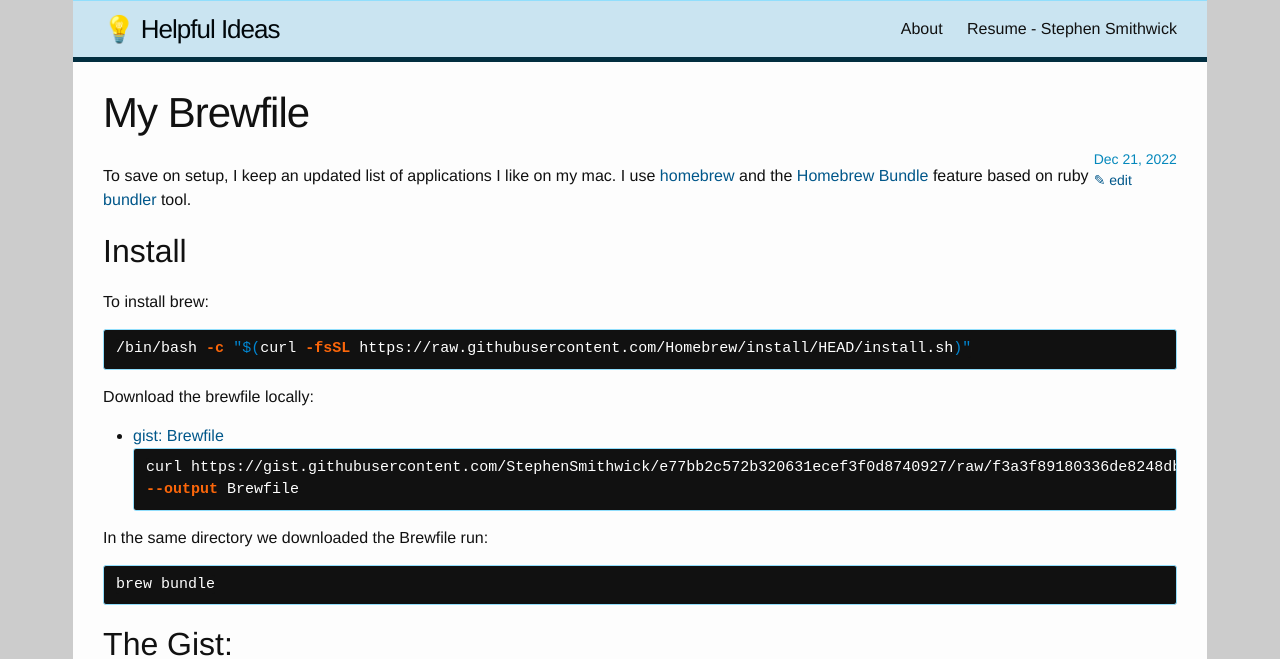
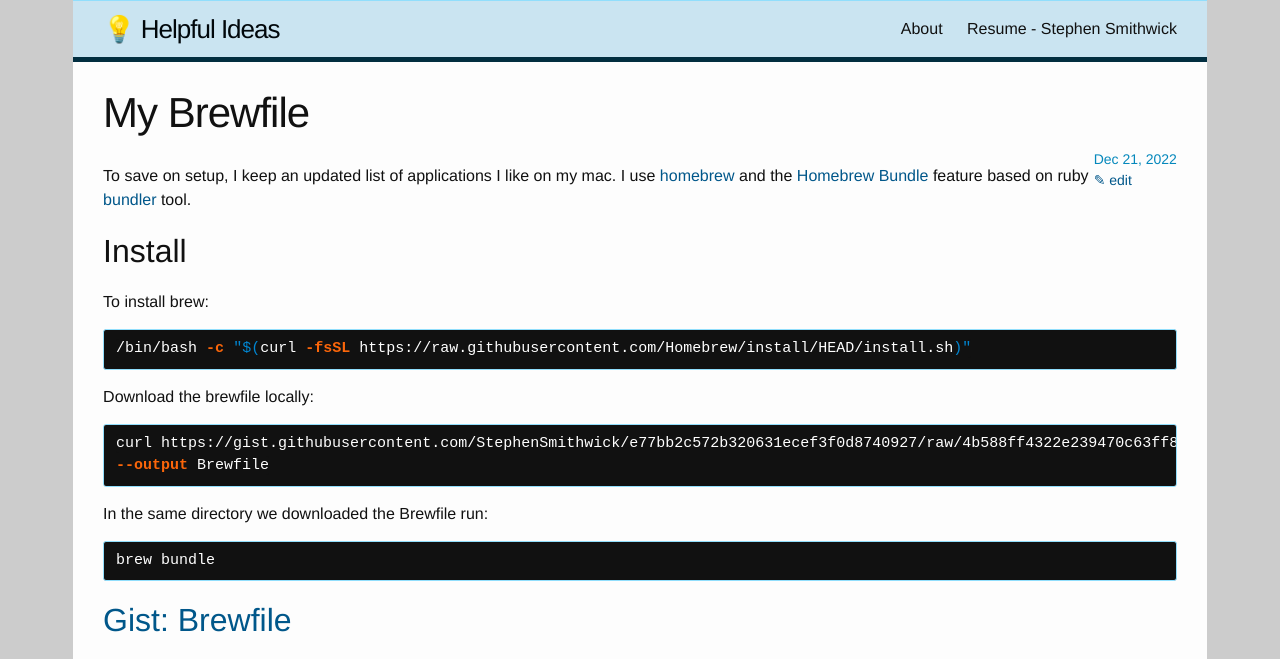
Before and after one commit to StephenSmithwick/StephenSmithwick.github.io, a Jekyll site: the page built from _posts/2022-12-21-my-Brewfile.md, in a window 1280 px wide, cut to the strip 0-659 px from the top of the page. Built offline with Jekyll 4.4.1, drawn with Linux system fonts in a browser that asks for light colours.

Commit message:
Update 2022-12-21-my-Brewfile.md

````diff
--- a/_posts/2022-12-21-my-Brewfile.md
+++ b/_posts/2022-12-21-my-Brewfile.md
@@ -13,9 +13,8 @@
 ```
 
 Download the brewfile locally:
-- [gist: Brewfile](https://gist.github.com/StephenSmithwick/e77bb2c572b320631ecef3f0d8740927)
 ```zsh
-curl https://gist.githubusercontent.com/StephenSmithwick/e77bb2c572b320631ecef3f0d8740927/raw/f3a3f89180336de8248dbc1a8808f9c75cae8bfb/Brewfile \
+curl https://gist.githubusercontent.com/StephenSmithwick/e77bb2c572b320631ecef3f0d8740927/raw/4b588ff4322e239470c63ff89ffdddae1ffa8eae/Brewfile \
 --output Brewfile
 ```
 
@@ -24,6 +23,6 @@
 brew bundle
 ```
 
-## The Gist:
+## [Gist: Brewfile](https://gist.github.com/StephenSmithwick/e77bb2c572b320631ecef3f0d8740927)
 
 <script src="https://gist.github.com/StephenSmithwick/e77bb2c572b320631ecef3f0d8740927.js"></script>
````
